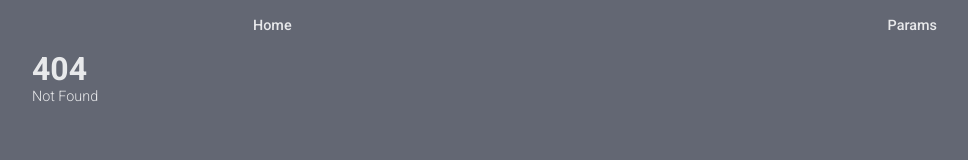
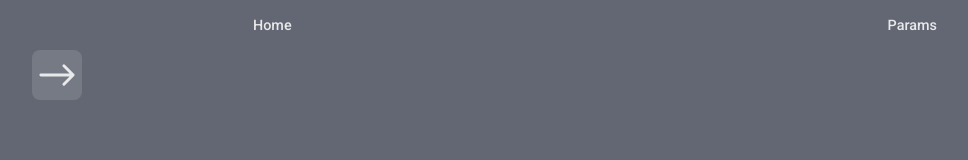
Before and after one commit to BHRKTRE/icoglyphs, a SvelteKit app: page /demo in a window 1280 px wide. Before the commit this address had no page. Shown: the top 160 px of the page, without its empty margins (45-1013 px from the left). Built offline with nearby package versions, Linux system fonts and the light colour scheme.

Commit message:
WIP(icoGlyphButton): initial component and styling

```diff
--- a/package.json
+++ b/package.json
@@ -24,7 +24,7 @@
 		"globals": "^15.13.0",
 		"prettier": "^3.4.2",
 		"prettier-plugin-svelte": "^3.3.2",
-		"svelte": "^5.14.2",
+		"svelte": "^5.20.2",
 		"vite": "^6.0.3",
 		"vitest": "^2.1.8",
 		"wrangler": "^3.96.0"
--- /dev/null
+++ b/src/lib/app/ui/components/icoGlyphButton/IcoGlyphButton.svelte
@@ -0,0 +1,53 @@
+<script>
+	import icoGlyphs from '$lib/index.js';
+	import anime from 'animejs';
+
+	let { props } = $props();
+
+	let currentStates = $state('state1');
+
+	// add id with const uid = $props.id();
+	function generateRandomId() {
+		return 'path' + '-' + Math.random().toString(36).substring(2, 9);
+	}
+	const pathId = generateRandomId();
+
+	const animeDuration = 500;
+
+	let nextState = $derived(props[currentStates].to);
+
+	function changeState() {
+		const nextStateObj = props[nextState];
+		const pathOfNextState = icoGlyphs.getPath(nextStateObj.icoGlyphName);
+
+		anime({
+			targets: `#${pathId}`,
+			d: pathOfNextState,
+			direction: 'normal',
+			easing: 'easeInOutQuad',
+			duration: animeDuration,
+			complete: function () {
+				currentStates = nextState;
+			}
+		});
+	}
+
+	// $inspect(nextState);
+</script>
+
+<button
+	onclick={(props[currentStates].onClickFunction(), changeState)}
+	aria-label="a faire"
+	class="internal-icoglyph-button"
+>
+	<svg {...icoGlyphs.getSvgAttributes(props[currentStates].icoGlyphName)}>
+		<path id={pathId} d={icoGlyphs.getPath(props[currentStates].icoGlyphName)} />
+	</svg>
+</button>
+
+<style>
+	button {
+		width: 50px;
+		height: 50px;
+	}
+</style>
--- /dev/null
+++ b/src/lib/app/ui/components/icoGlyphButton/propsConstructor.js
@@ -0,0 +1,45 @@
+class PropsConstructor {
+	// Define the states as methods
+	state1(icoGlyphName, onClickFunction) {
+		this.icoGlyphName = icoGlyphName;
+		this.onClickFunction = onClickFunction;
+	}
+
+	state2(icoGlyphName, onClickFunction) {
+		this.icoGlyphName = icoGlyphName;
+		this.onClickFunction = onClickFunction;
+	}
+
+	state3(icoGlyphName, onClickFunction) {
+		this.icoGlyphName = icoGlyphName;
+		this.onClickFunction = onClickFunction;
+	}
+
+	// Constructor to initialize the state
+	constructor(state = 1, icoGlyphName, onClickFunction) {
+		// Dynamically set the state based on the input
+		if (state === 1) {
+			this.state1(icoGlyphName, onClickFunction);
+		} else if (state === 2) {
+			this.state2(icoGlyphName, onClickFunction);
+		} else if (state === 3) {
+			this.state3(icoGlyphName, onClickFunction);
+		}
+	}
+}
+
+export default PropsConstructor;
+
+/**
+ * Change la couleur de l'icône.
+ * @param {string} newColor La nouvelle couleur.
+ */
+// changeColor(newColor) {
+//     this.color = newColor;
+// }
+
+// app/core/utils/iconUtils.js
+// import IcoGlyph from '../models/IcoGlyph.js';
+
+// const icon = new IcoGlyph(1, 'star', '<svg>...</svg>', 'blue');
+// icon.changeColor('red');
--- /dev/null
+++ b/src/routes/demo/+page.svelte
@@ -0,0 +1,40 @@
+<script>
+	import IcoGlyphButton from '$lib/app/ui/components/icoGlyphButton/IcoGlyphButton.svelte';
+	import propsConstructor from '$lib/app/ui/components/icoGlyphButton/propsConstructor.js';
+
+	function hello() {
+		console.log('hello');
+	}
+
+	const props = {
+		props: {
+			state1: {
+				icoGlyphName: 'arrow_right',
+				onClickFunction: () => {
+					console.log('function 1');
+				},
+				to: 'state2'
+			},
+			state2: {
+				icoGlyphName: 'arrow_left',
+				onClickFunction: () => {
+					console.log('function 2');
+				},
+				to: 'state3'
+			},
+			state3: {
+				icoGlyphName: 'arrow_top',
+				onClickFunction: () => {
+					console.log('function 3');
+				},
+				to: 'state1'
+			}
+		}
+	};
+
+	// $inspect(props);
+</script>
+
+<main>
+	<IcoGlyphButton {...props} />
+</main>
--- a/static/global-style/global.css
+++ b/static/global-style/global.css
@@ -117,14 +117,14 @@ ul {
 	padding-inline-start: 0;
 }
 
-/* svg {
+.internal-icoglyph-button {
 	stroke: var(--t1);
 	stroke-linejoin: round;
 	stroke-linecap: round;
 	stroke-width: 0.4rem;
 	stroke-opacity: 1;
 	fill: none;
-} */
+}
 
 button {
 	margin: 0;
@@ -136,6 +136,7 @@ button {
 	border: none;
 	transition: 200ms;
 	border: var(--border-width-small) solid transparent;
+	border-radius: var(--border-radius);
 }
 
 .hover-border {
```
Also changed, not shown: 1 other file (tests, documents, lock files or other folders).
